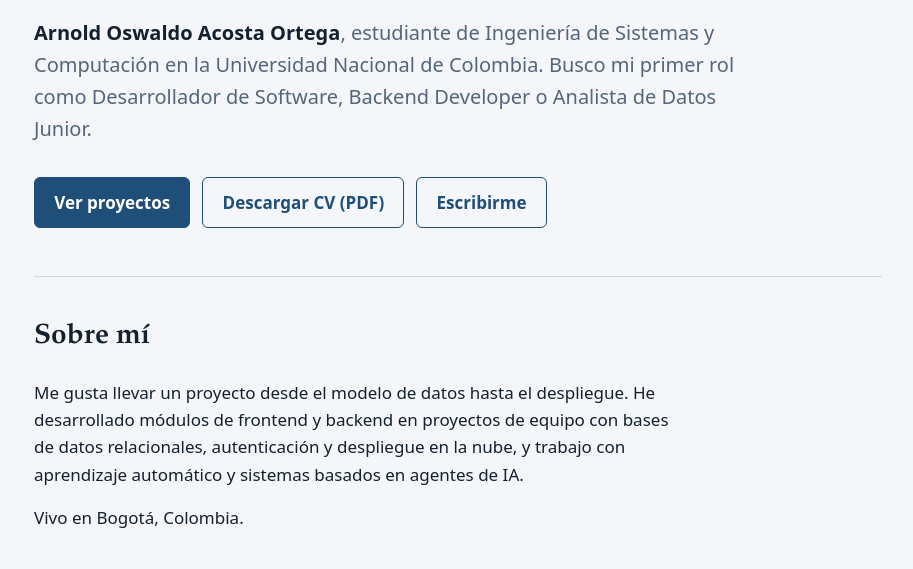
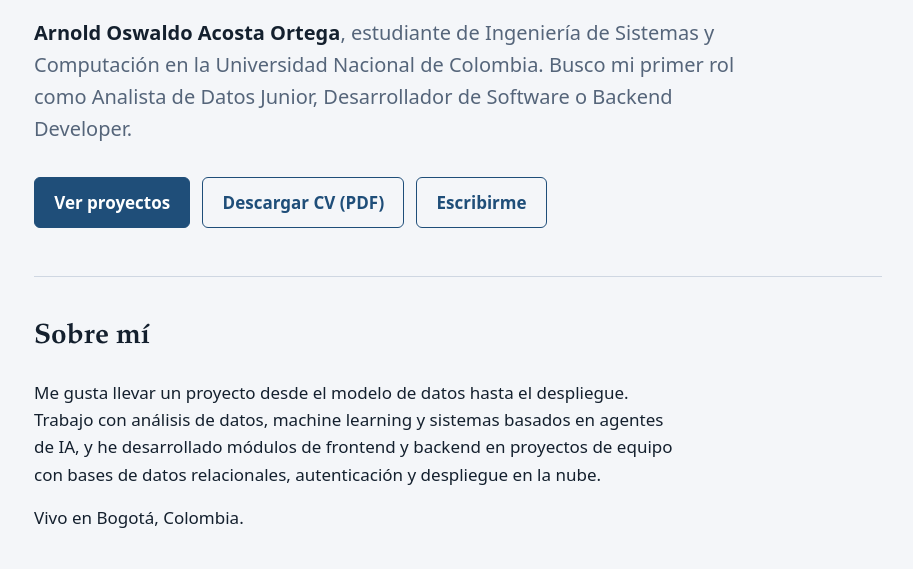
Before and after one commit to arnoldoswaldo/arnoldoswaldo.github.io, a plain HTML site: page index.html in a window 1280 px wide. Shown: the part 231-800 px from the top of the page, without its empty margins (182-1095 px from the left). Drawn offline with Linux system fonts and the light colour scheme.

Commit message:
Reorder roles in introduction and update project description

```diff
--- a/index.html
+++ b/index.html
@@ -116,7 +116,7 @@ footer { padding: 2.5rem 0 4rem; border-top: 1px solid var(--rule); color: var(-
 
 <header class="hero">
   <h1>Construyo software, datos y agentes de IA.</h1>
-  <p class="lead"><span class="name">Arnold Oswaldo Acosta Ortega</span>, estudiante de Ingeniería de Sistemas y Computación en la Universidad Nacional de Colombia. Busco mi primer rol como Desarrollador de Software, Backend Developer o Analista de Datos Junior.</p>
+  <p class="lead"><span class="name">Arnold Oswaldo Acosta Ortega</span>, estudiante de Ingeniería de Sistemas y Computación en la Universidad Nacional de Colombia. Busco mi primer rol como Analista de Datos Junior, Desarrollador de Software o Backend Developer.</p>
   <div class="actions">
     <a class="btn primary" href="#proyectos">Ver proyectos</a>
     <a class="btn" href="CV_Arnold_Acosta.pdf">Descargar CV (PDF)</a>
@@ -127,7 +127,7 @@ footer { padding: 2.5rem 0 4rem; border-top: 1px solid var(--rule); color: var(-
 <main>
 <section id="sobre-mi">
   <h2>Sobre mí</h2>
-  <p>Me gusta llevar un proyecto desde el modelo de datos hasta el despliegue. He desarrollado módulos de frontend y backend en proyectos de equipo con bases de datos relacionales, autenticación y despliegue en la nube, y trabajo con aprendizaje automático y sistemas basados en agentes de IA.</p>
+  <p>Me gusta llevar un proyecto desde el modelo de datos hasta el despliegue. Trabajo con análisis de datos, machine learning y sistemas basados en agentes de IA, y he desarrollado módulos de frontend y backend en proyectos de equipo con bases de datos relacionales, autenticación y despliegue en la nube.</p>
   <p>Vivo en Bogotá, Colombia.</p>
 </section>
 
```
